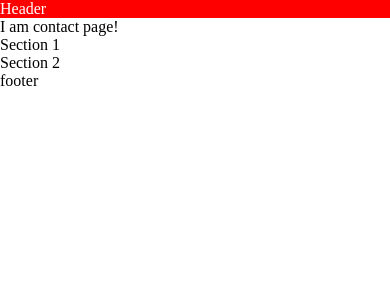
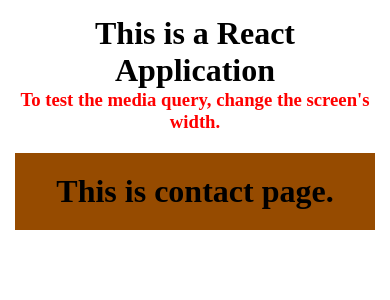
Before and after one commit to steamnp/bfs45, a React (Vite) app: page / in a window 390 px wide. Shown: the top 300 px of the page. Built offline with nearby package versions, Linux system fonts and the light colour scheme.

Commit message:
add css preprocessor(scss) and media query

```diff
--- a/package.json
+++ b/package.json
@@ -21,6 +21,7 @@
     "eslint-plugin-react": "^7.33.2",
     "eslint-plugin-react-hooks": "^4.6.0",
     "eslint-plugin-react-refresh": "^0.4.5",
+    "sass": "^1.71.1",
     "vite": "^5.1.4"
   }
 }
--- a/src/components/app/app.jsx
+++ b/src/components/app/app.jsx
@@ -1,6 +1,6 @@
 // Relative import
-import style from '../../styles/components/app.module.css'
-import Contact from '../contact/contact'
+import style from "../../styles/components/app.module.css";
+import Contact from "../contact/contact";
 {
   /* <div>Hello React</div> -> JSX */
 }
@@ -8,22 +8,21 @@ import Contact from '../contact/contact'
 function App() {
   return (
     <>
-      <header className={style.container}>Header</header>
-
-      <Contact />
-
-      <main>
-        <section>Section 1</section>
-        <section>Section 2</section>
-      </main>
-
-      <footer className="footer">
-        <div className="innerFooter">footer</div>
-      </footer>
+      <div className={style.outerDiv}>
+        <div className={style.headerDiv}>
+          <h1>This is a React Application</h1>
+          <h3 className={style.notice}>
+            To test the media query, change the screen's width.
+          </h3>
+        </div>
+        <div className={style.contactDiv}>
+          <Contact />
+        </div>
+      </div>
     </>
-  )
+  );
 }
 
 // <></> -> React Fragment
 
-export default App
+export default App;
--- a/src/components/contact/contact.jsx
+++ b/src/components/contact/contact.jsx
@@ -1,5 +1,11 @@
+import "../../styles/components/contact.scss";
+
 function Contact() {
-  return <div className="container">I am contact page!</div>
+  return (
+    <div className="headerDiv">
+      <h1>This is contact page.</h1>
+    </div>
+  );
 }
 
-export default Contact
+export default Contact;
--- a/src/styles/components/app.module.css
+++ b/src/styles/components/app.module.css
@@ -1,16 +1,21 @@
 /* CSS Rule */
 
-.container {
-  background-color: red;
-  color: white;
+body {
+  margin: 5px;
 }
 
-.footer {
-  background-color: brown;
-  color: white;
+.outerDiv {
+  padding: 10px;
+  display: flex;
+  justify-content: center;
+  flex-direction: column;
+  text-align: center;
 }
 
-.innerFooter {
-  color: black;
-  background-color: red;
+.notice {
+  color: red;
 }
+
+.headerDiv {
+  margin-bottom: 20px;
+}
--- /dev/null
+++ b/src/styles/components/contact.scss
@@ -0,0 +1,13 @@
+$primary-color: #964b00;
+$secondary-color: #808080;
+
+.headerDiv {
+  background-color: $primary-color;
+  padding: 20px;
+}
+
+@media (min-width: 768px) {
+  .headerDiv {
+    background-color: $secondary-color;
+  }
+}
```
Also changed, not shown: 1 other file (tests, documents, lock files or other folders).
